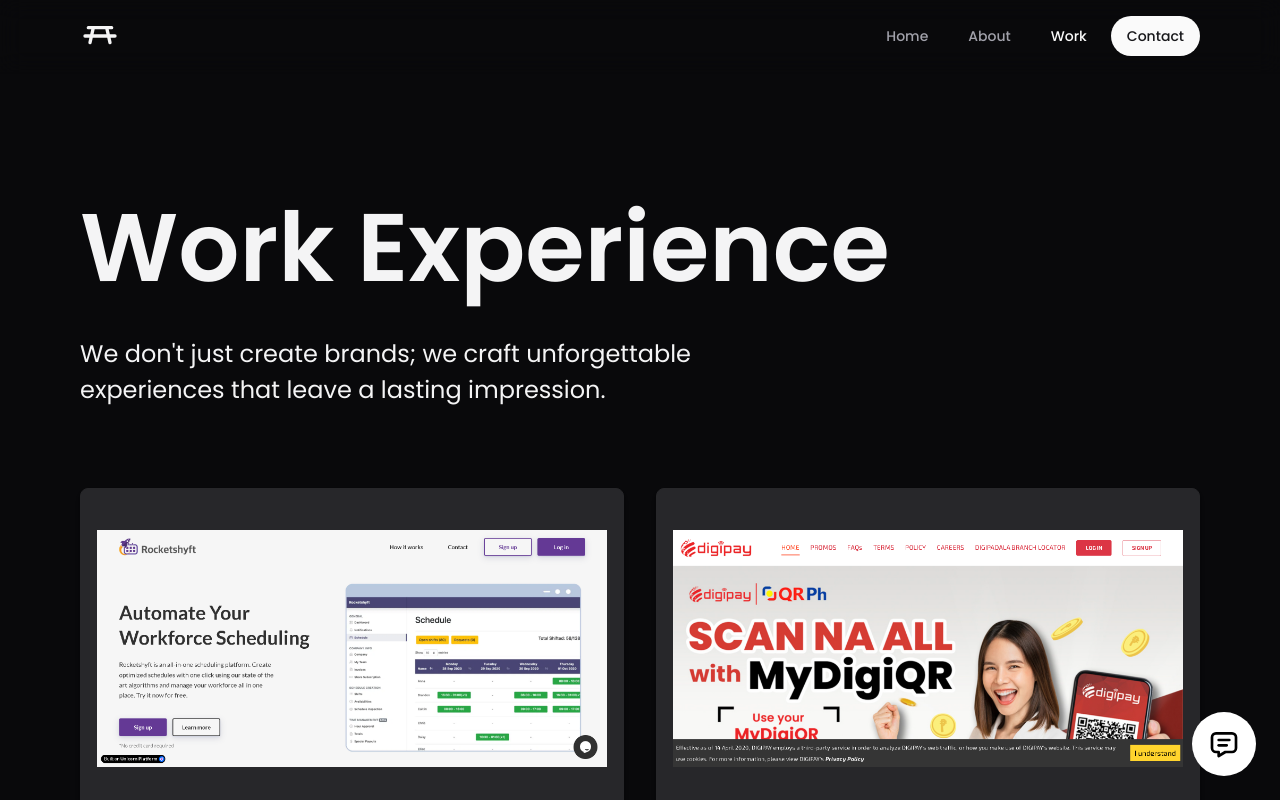
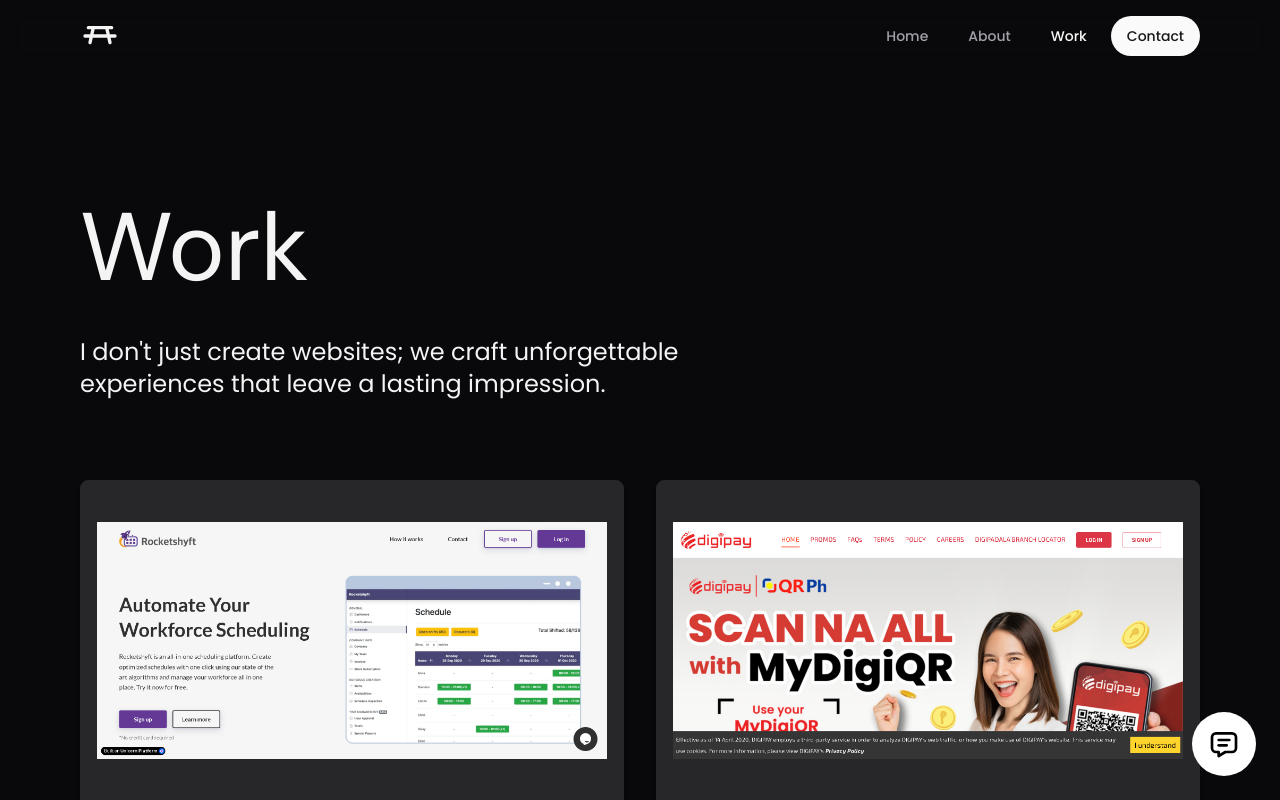
Before and after one commit to azkriven16/azkriven, a Next.js app: page /projects in a window 1280 px wide. Shown: the top 800 px of the page. Built offline with nearby package versions, Linux system fonts and the light colour scheme.

Commit message:
feat: updated hero

```diff
--- a/app/(pages)/projects/page.tsx
+++ b/app/(pages)/projects/page.tsx
@@ -15,11 +15,9 @@
             <Section>
                 <div className=" md:pt-20">
                     <div className="space-y-10 py-10 md:py-20">
-                        <h1 className="text-4xl md:text-8xl font-semibold">
-                            Work Experience
-                        </h1>
-                        <p className="text-2xl leading-normal md:w-2/3">
-                            We don't just create brands; we craft unforgettable
+                        <h1 className="text-5xl md:text-8xl font-dm">Work</h1>
+                        <p className="text-xl md:text-2xl md:w-2/3 leading-normal">
+                            I don't just create websites; we craft unforgettable
                             experiences that leave a lasting impression.
                         </p>
                     </div>
--- a/components/custom/hero.tsx
+++ b/components/custom/hero.tsx
@@ -23,7 +23,7 @@
                         initial={{ opacity: 0, y: 20 }}
                         animate={{ opacity: 1, y: 0 }}
                         transition={{ delay: 0.15, duration: 0.2 }}
-                        className="text-4xl md:text-8xl font-dm"
+                        className="text-5xl md:text-8xl font-dm"
                     >
                         Fullstack Web Developer
                     </motion.h1>
```
